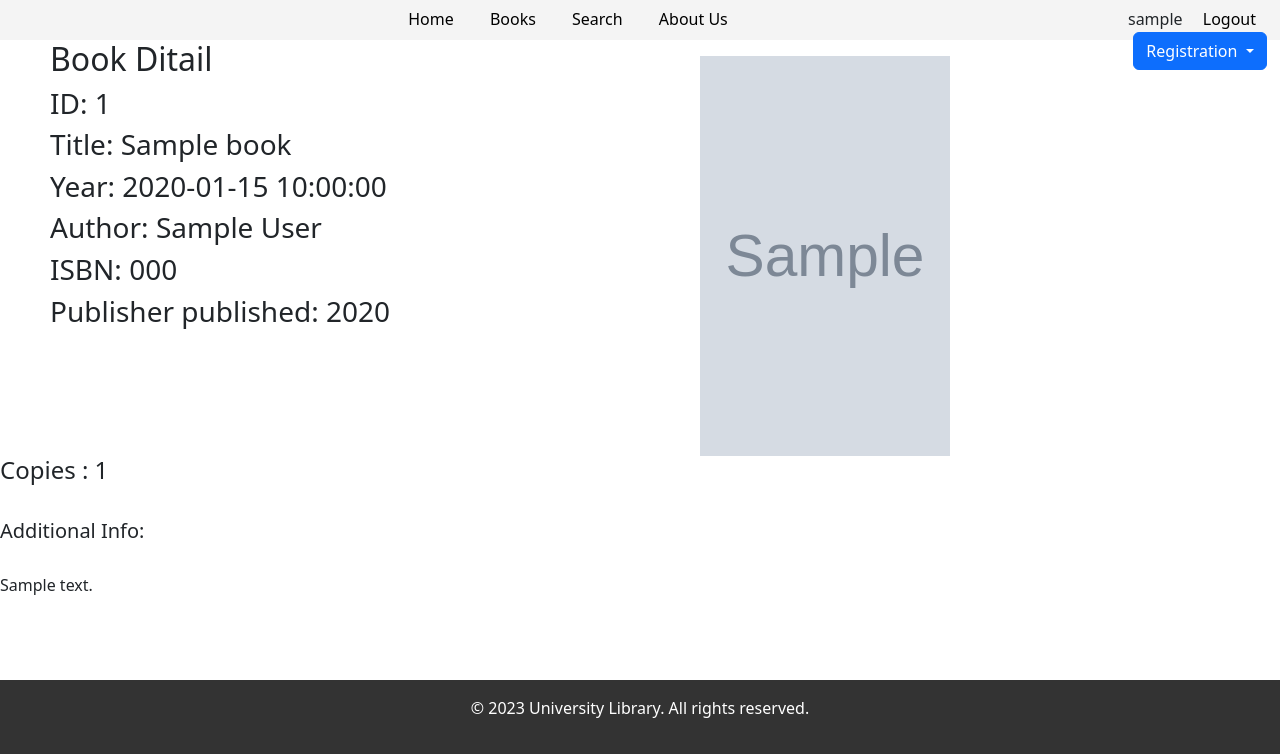
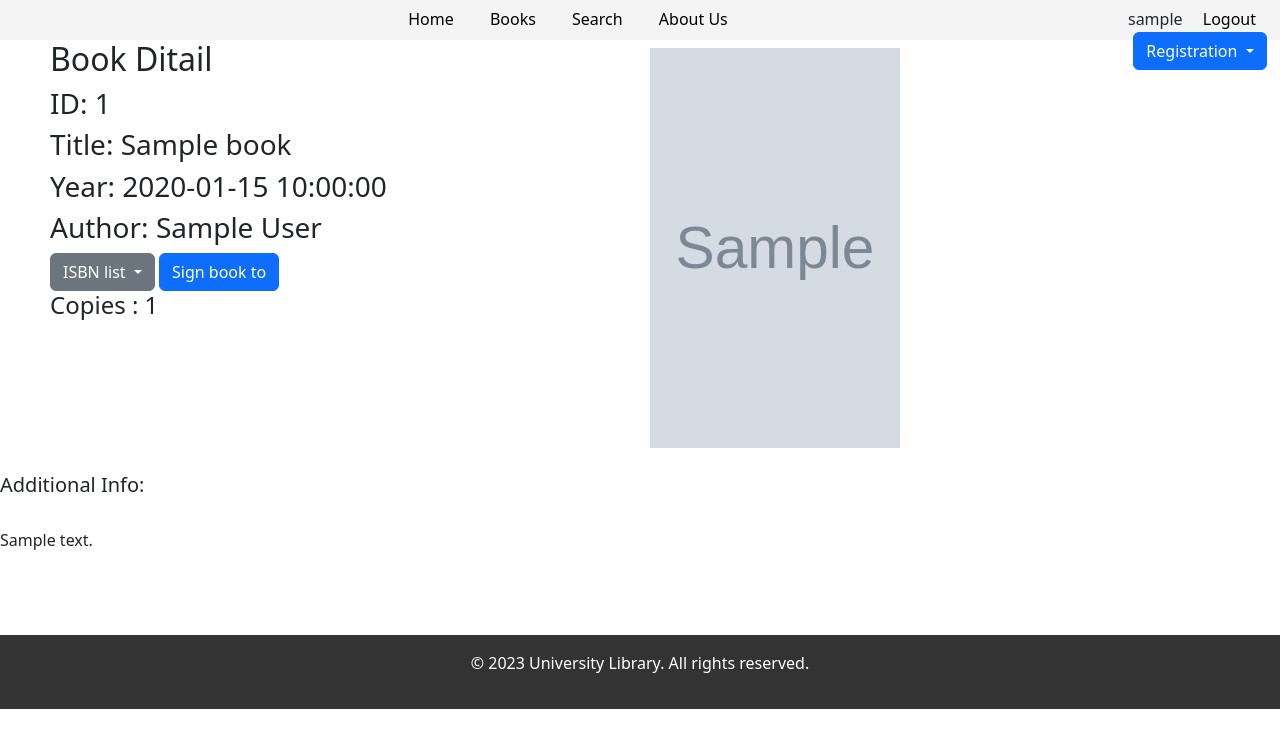
Before and after one commit to HHamlet/ulibrary_flask, a Flask app: template library_db/templates/book_ditail.html in a window 1280 px wide. Shown: the part 131-885 px from the top of the page. After the commit the page ends 840 px from the top, so only its background shows below. Run offline with Flask 3, Linux system fonts and the light colour scheme; the visitor is signed in with stand-in values (Sample User, id 1); tables that the repository leaves empty hold one stand-in row (values such as "Sample post"); the template is opened without the code that fills it: most values are stand-ins (such as "Sample title", 1, 10 or a date in 2020); grey boxes marked "Sample" are stand-in pictures.

Commit message:
add list ISBN

```diff
--- a/library_db/templates/book_ditail.html
+++ b/library_db/templates/book_ditail.html
@@ -1,24 +1,44 @@
 {% extends "base.html" %}
 
 {% block content %}
-{% for book_copies in book_copy_data %}
+<div class="container1">
+        <div class="box">
+            <div class="box-row">
+                <div class="box-cell box1">
                     <div id="mydiv1">
                         <h2> Book Ditail </h2>
                           <h3> ID: {{book.book.id}} </h3>
                           <h3> Title: {{book.book.title}} </h3>
                           <h3> Year: {{book.book.year_first_published}}</h3>
                           <h3> Author: {{book.author.first_name}} {{book.author.last_name}} </h3>
+                        {% if user %}
 
-      <h3> ISBN: {{book_copies.isbn}}  </h3>
-      <h3> Publisher published: {{book_copies.year}}  </h3>
+                            <div class="dropdown">
+                            <button class="btn btn-secondary dropdown-toggle" type="reset" data-bs-toggle="dropdown" aria-expanded="true">
+                                ISBN list
+                            </button>
 
+                            <ul class="dropdown-menu">
+                              {% for book_copies in book_copy_data %}
+                                <li>ISBN: {{book_copies.isbn}}    published: {{book_copies.year}}</li>
+                              {% endfor%}
+
+                            </ul>
+                            <a href="#" class="btn btn-primary" style="margin-left: 0px">Sign book to</a>
+                            <h4> Copies : {{copies_count}}</h4>
+                            </div>
+                        {%endif%}
+                    </div>
+                </div>
+                <div class="box-cell box2">
                     <img src="{{ img_url }}" alt="Your Image">
+                </div>
+            </div>
+        </div>
+</div>
 
-</div>
-  {% endfor%}
-{% if user %}
-    <h4> Copies : {{copies_count}}</h4>
-  {%endif%}
+
+
 <div>
   <br>
   <h5> Additional Info:</h5> <br>
```
Lines whose indentation alone changed are shown as unchanged.
